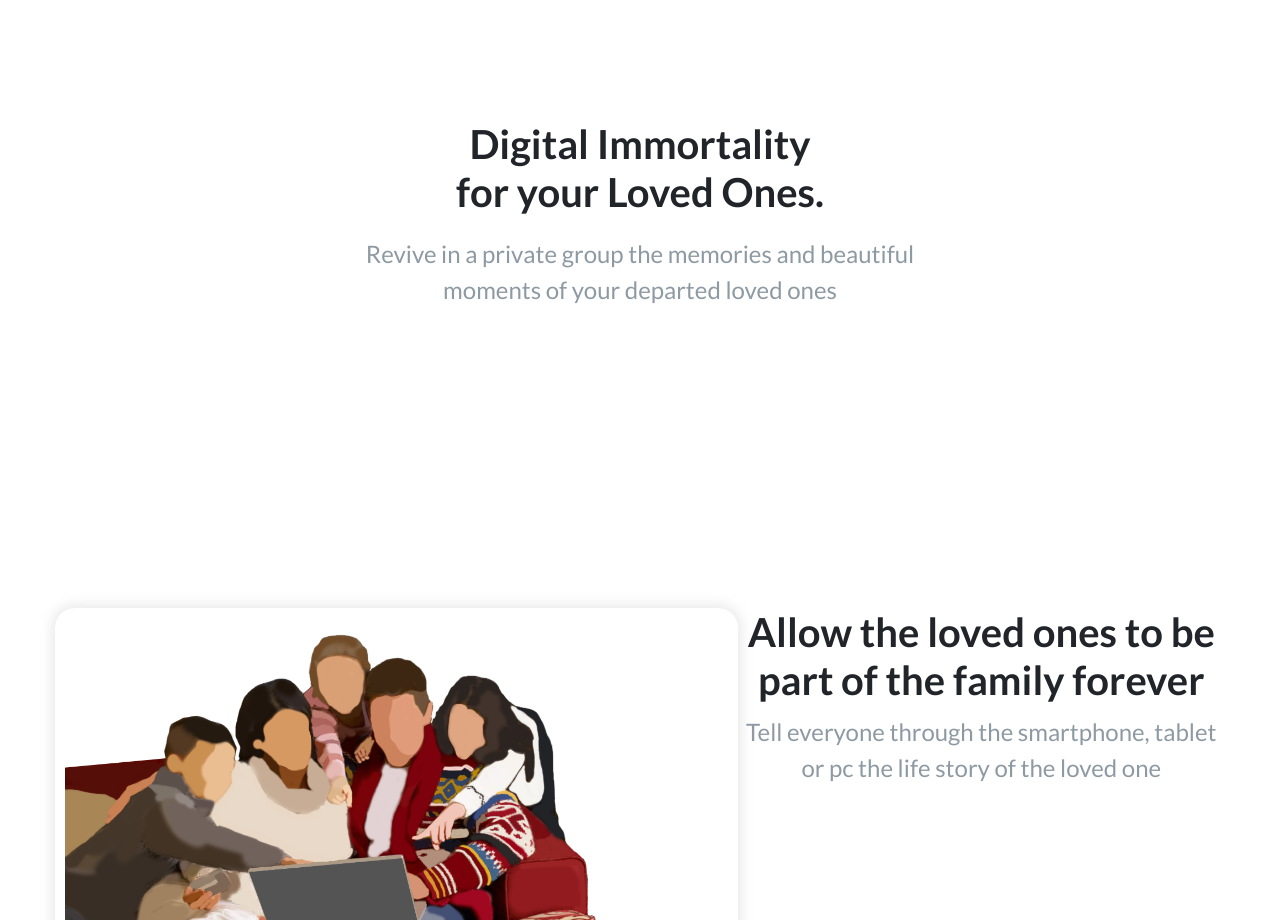
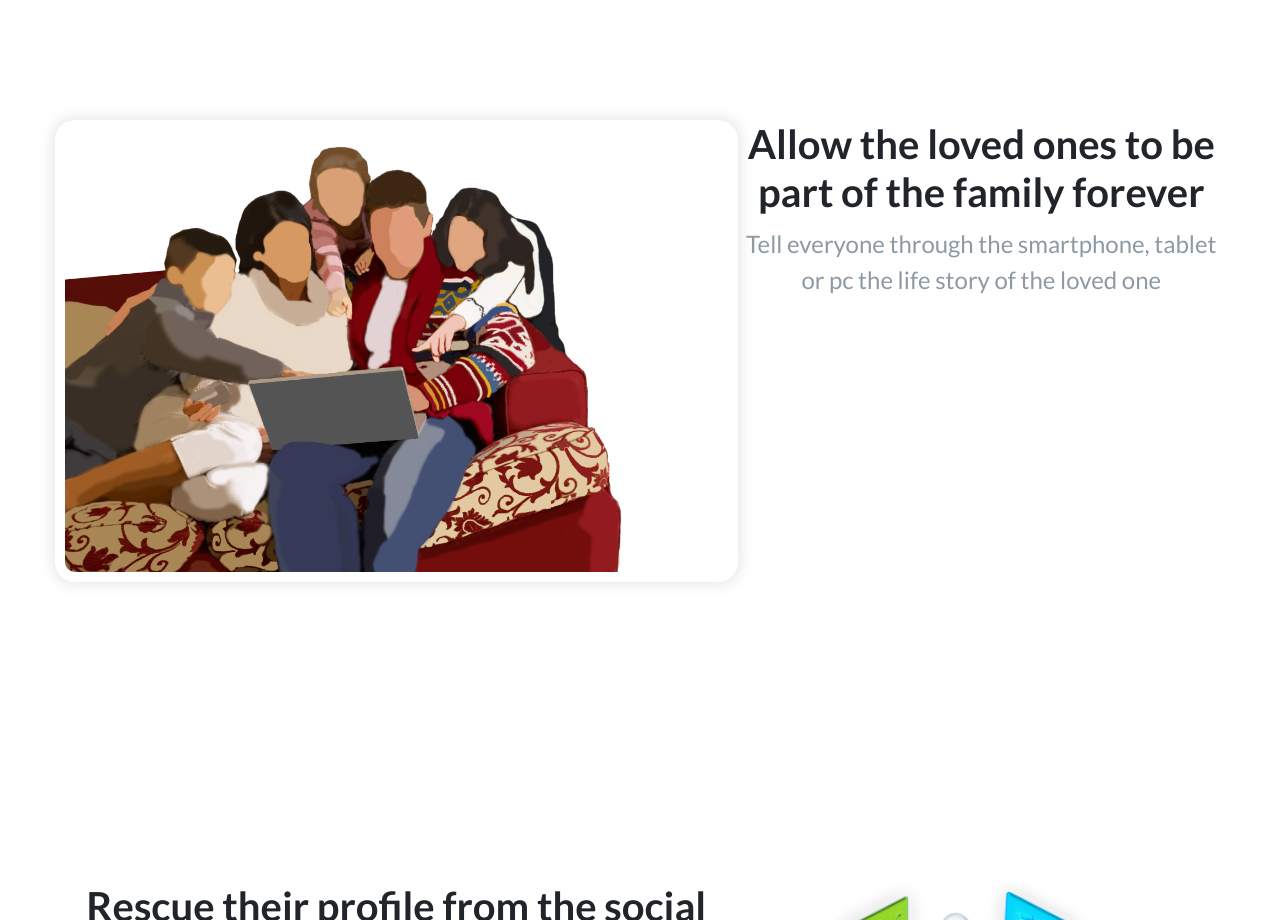
Before and after one commit to andreseloysv/digystar, a website: page src/index.html in a window 1280 px wide. Shown: the part 980-1900 px from the top of the page. Drawn offline with nearby package versions, Linux system fonts and the light colour scheme.

Commit message:
remove the introduction text

```diff
--- a/src/index.html
+++ b/src/index.html
@@ -70,21 +70,8 @@
           </div>
         </div>
       </section>
+
       <div class="container feature-container" id="first-feature">
-        <div class="row">
-          <div class="col-md-12 row-container">
-            <h2 class="text-center feature-title-text">
-              Digital Immortality<br>
-              for your Loved Ones.
-            </h2>
-            <p class="text-center feature-sub-text">
-              Revive in a private group the memories and beautiful moments of your departed loved ones
-            </p>
-          </div>
-        </div>
-      </div>
-
-      <div class="container feature-container">
         <div class="row ">
           <div class="col-md-5 order-md-2 row-container">
             <h2 class="feature-title-text">
```
